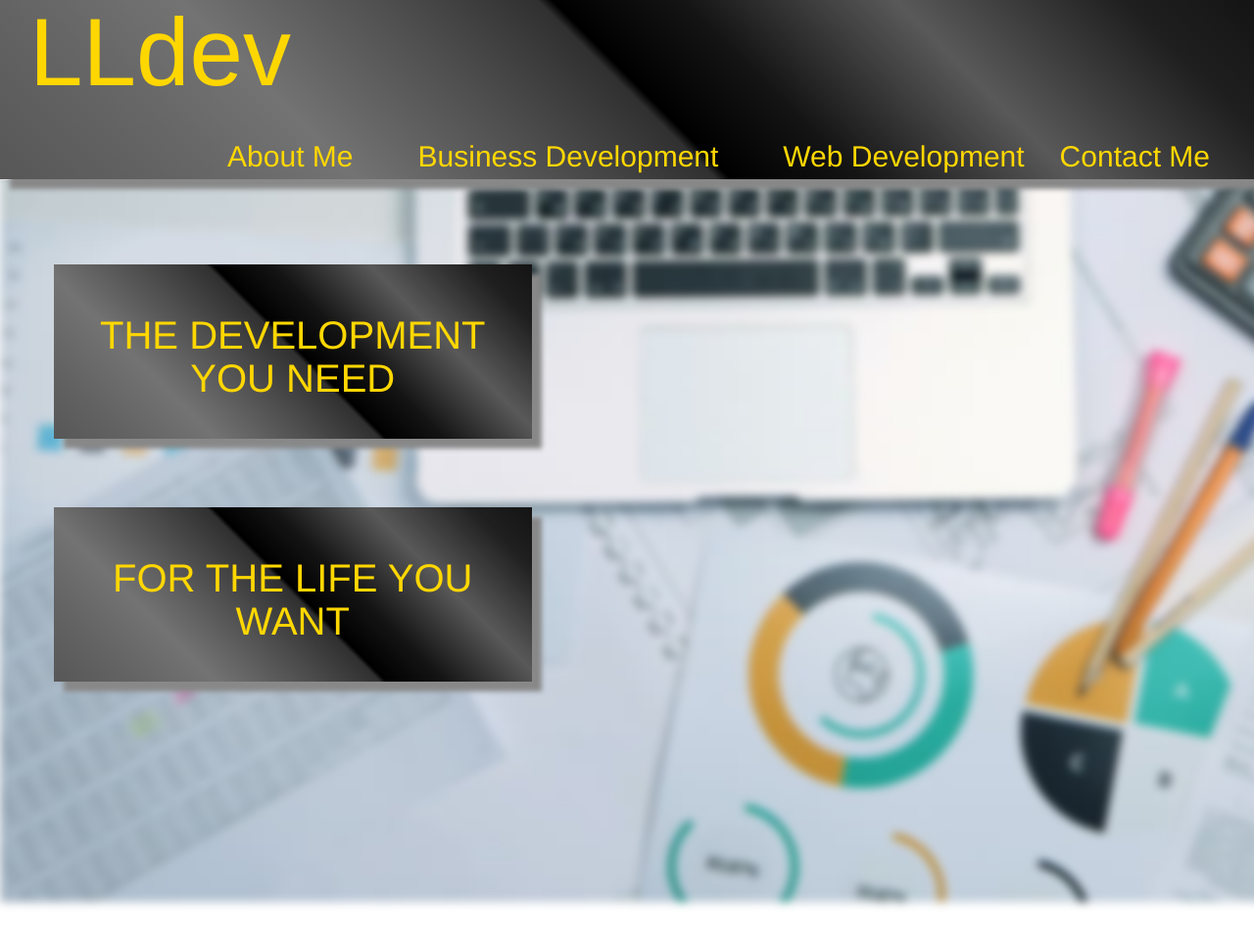
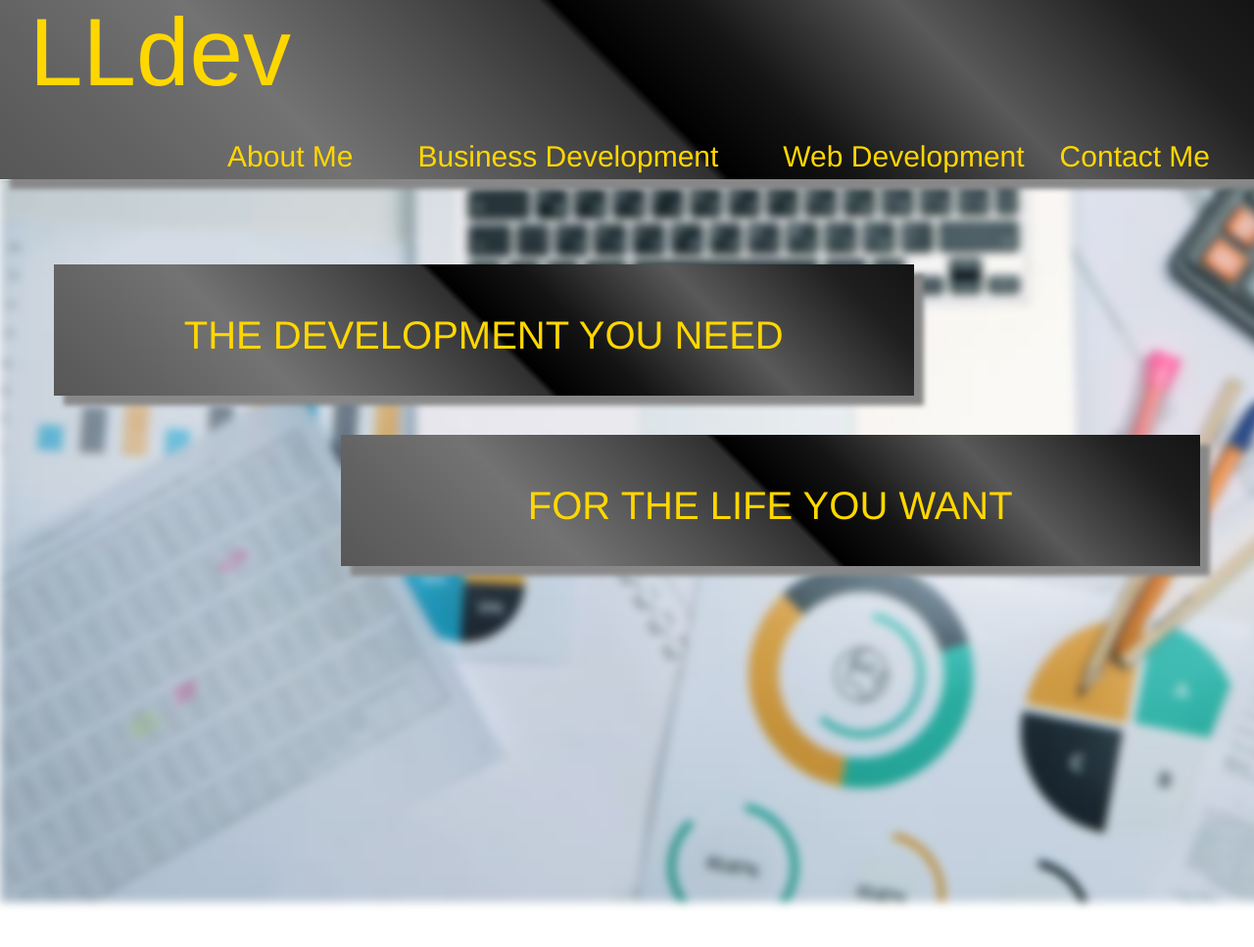
Before and after one commit to Ro-Lopez/tester, a PHP site: page / in a window 1280 px wide. Shown: the top 967 px of the page at 98% size. Run offline with PHP 8.4, Linux system fonts and the light colour scheme; some libraries are stand-ins or nearby versions.

Commit message:
finally got the title the way i want it

```diff
--- a/css/style.css
+++ b/css/style.css
@@ -39,7 +39,7 @@
 
 
 
-.col-md-5 {
+.col-md-9 {
 	text-align: center;
 	/*background-image: url("http://esq.h-cdn.co/assets/cm/15/05/980x490/54cb0d02a6129_-_10256001_10152063941956674_4116247399527307681_o.jpg");*/
 	/*background-size: 100% 100%;*/
@@ -52,16 +52,14 @@
 
 }
 
-.col-md-6:nth-child(2) {
-	text-align: center;
+.col-md-11:nth-child(2) {
+	text-align: right;
 	/*background-image: url("https://encrypted-tbn0.gstatic.com/images?q=tbn:ANd9GcRtRgS5GDhjBNjzpl6jDeRrf1N7AJefwRi_m_RcFAp3J2eOl31Utw");*/
 	/*background-size: 100% 100%;*/
 	/*filter: grayscale(100%);*/
 	/*border: .5rem solid blue;*/
 	background: linear-gradient(45deg, rgba(87,87,87,1) 0%, rgba(99,99,99,1) 12%, rgba(115,115,115,1) 25%, rgba(79,79,79,1) 39%, rgba(48,48,48,1) 50%, rgba(0,0,0,1) 51%, rgba(20,20,20,1) 60%, rgba(89,89,89,1) 75%, rgba(31,31,31,1) 91%, rgba(20,20,20,1) 100%);
 	box-shadow: 10px 10px 5px #888888;
-
-
 }
 
 
@@ -94,6 +92,7 @@ h2 {
 	padding-bottom: 3rem;
 	font-size: 4rem;
 	color:gold;
+
 
 
 }
--- a/index.php
+++ b/index.php
@@ -129,25 +129,22 @@
 
 				<div class="row">
 
-					<div class="col-md-5">
+					<div class="col-md-9">
 						<h2>THE DEVELOPMENT YOU NEED</h2>
 					</div>
+				</div><br><br>
+
+
+
+
 
 				<div class="row">
-					<div class="col-md-12"></div>
-				</div>
 
-
-				<div class="row"></div>
-
-					<div class="col-md-5">
+					<div class="col-md-9 col-md-offset-3">
 						<h2>FOR THE LIFE YOU WANT</h2>
 					</div>
-
 				</div>
-
 			</div>
-
 		</section>
 
 
```
